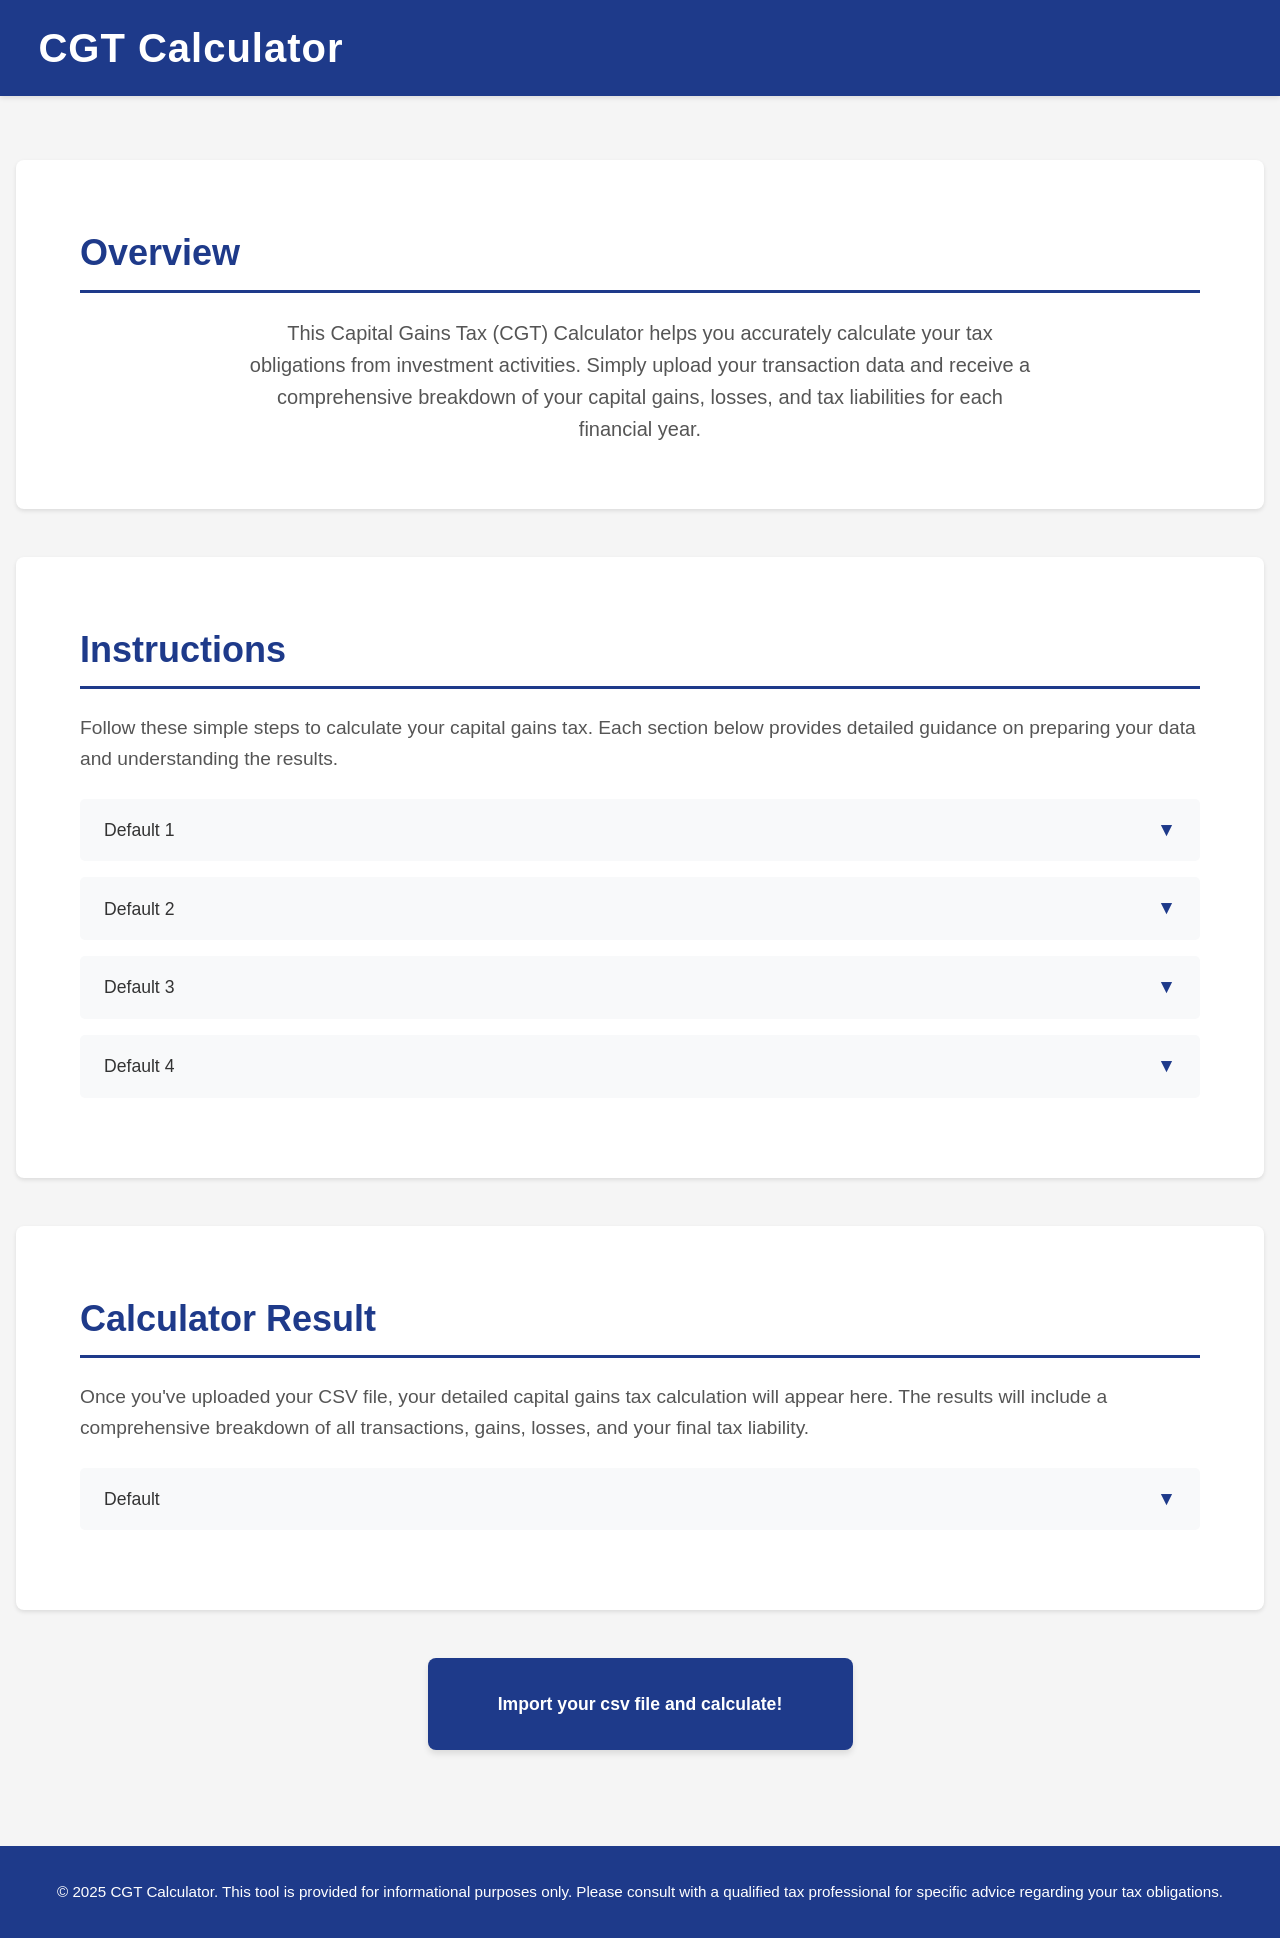
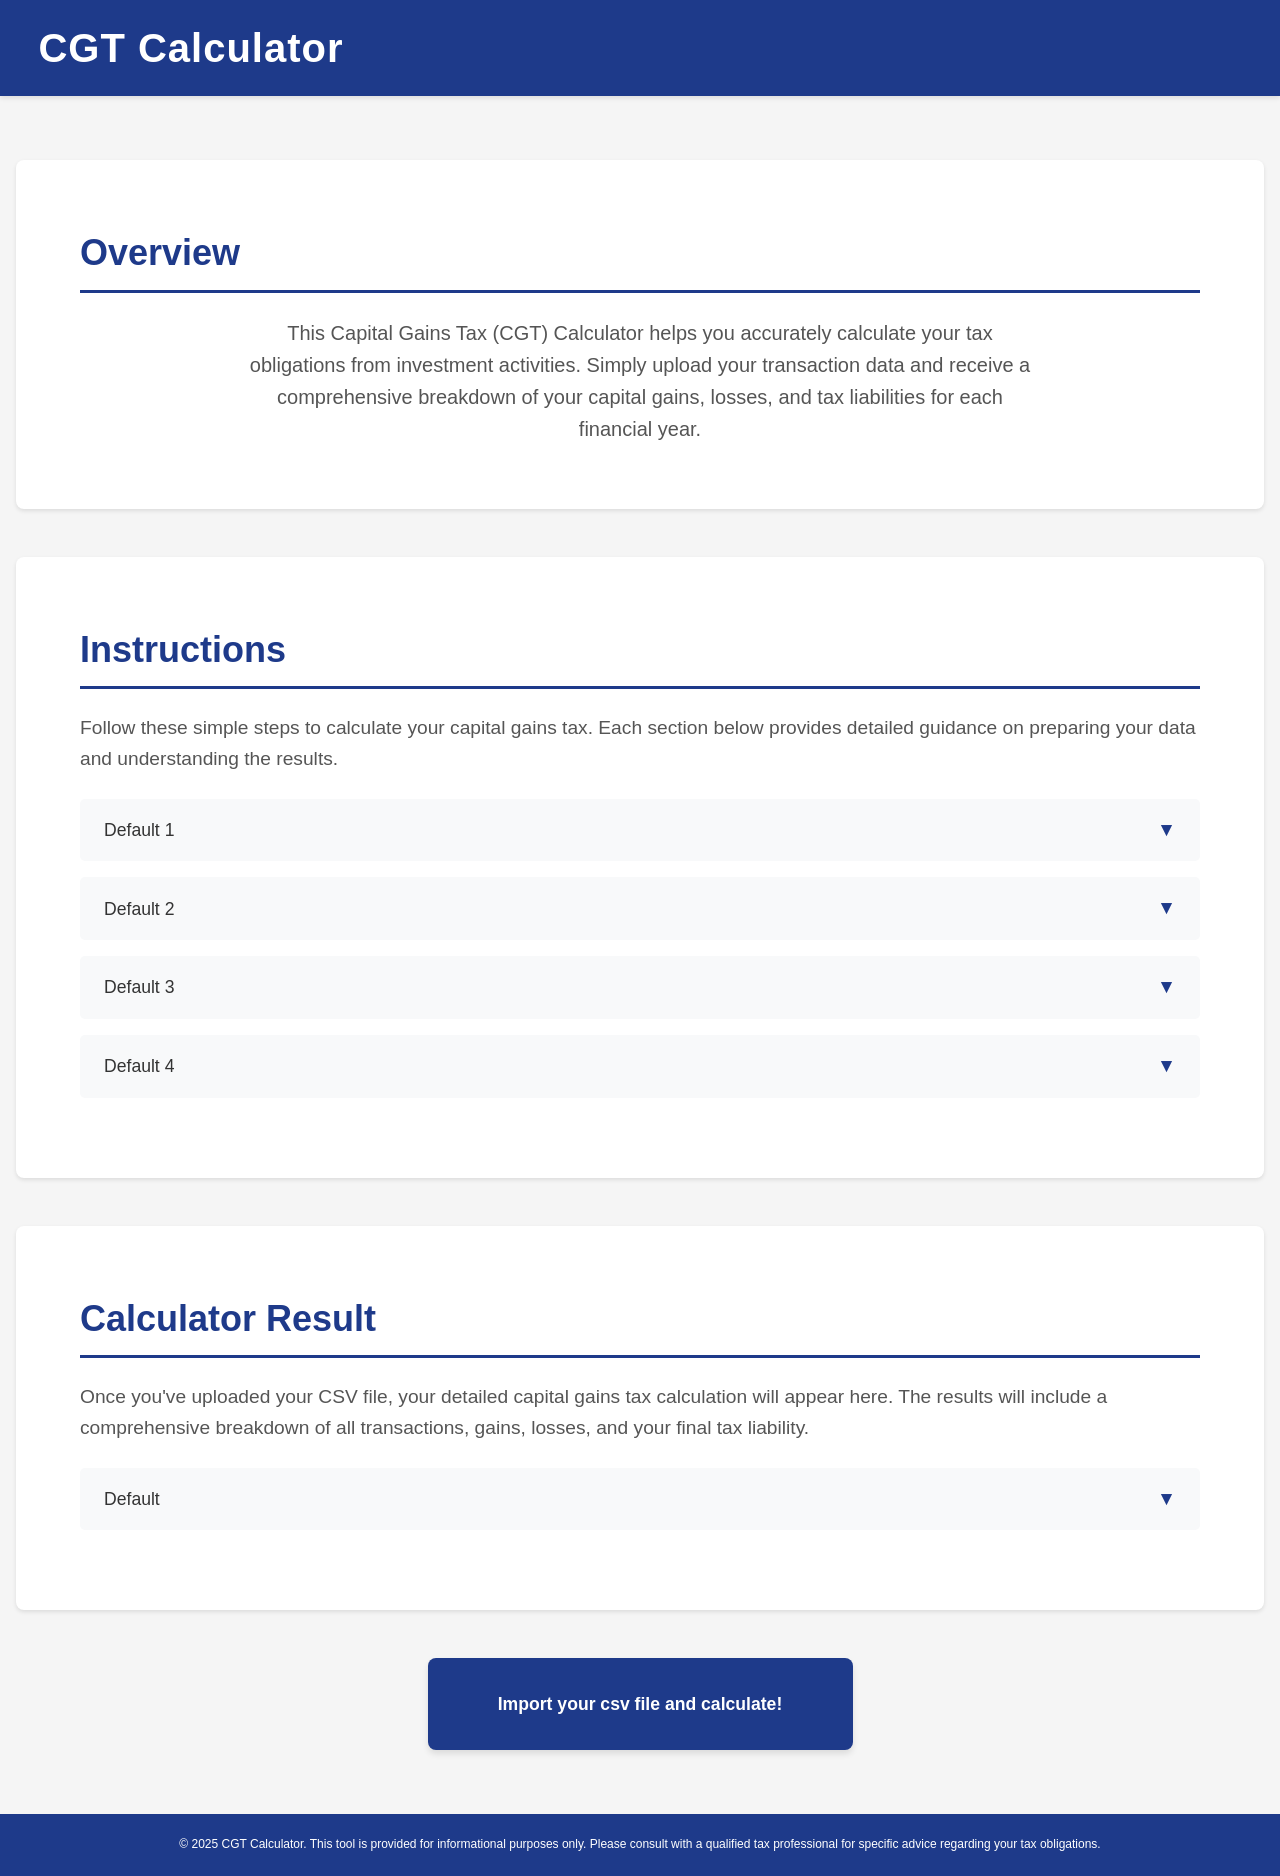

feature | add email to footer

--- a/src/static/css/styles.css
+++ b/src/static/css/styles.css
@@ -379,11 +379,11 @@ footer {
     background-color: #1e3a8a;
     color: white;
     text-align: center;
-    padding: 2rem;
-    margin-top: 3rem;
+    padding: 1.25rem;
+    margin-top: 1rem;
 }
 
 footer p {
-    font-size: 0.95rem;
+    font-size: 0.75rem;
     line-height: 1.8;
 }
